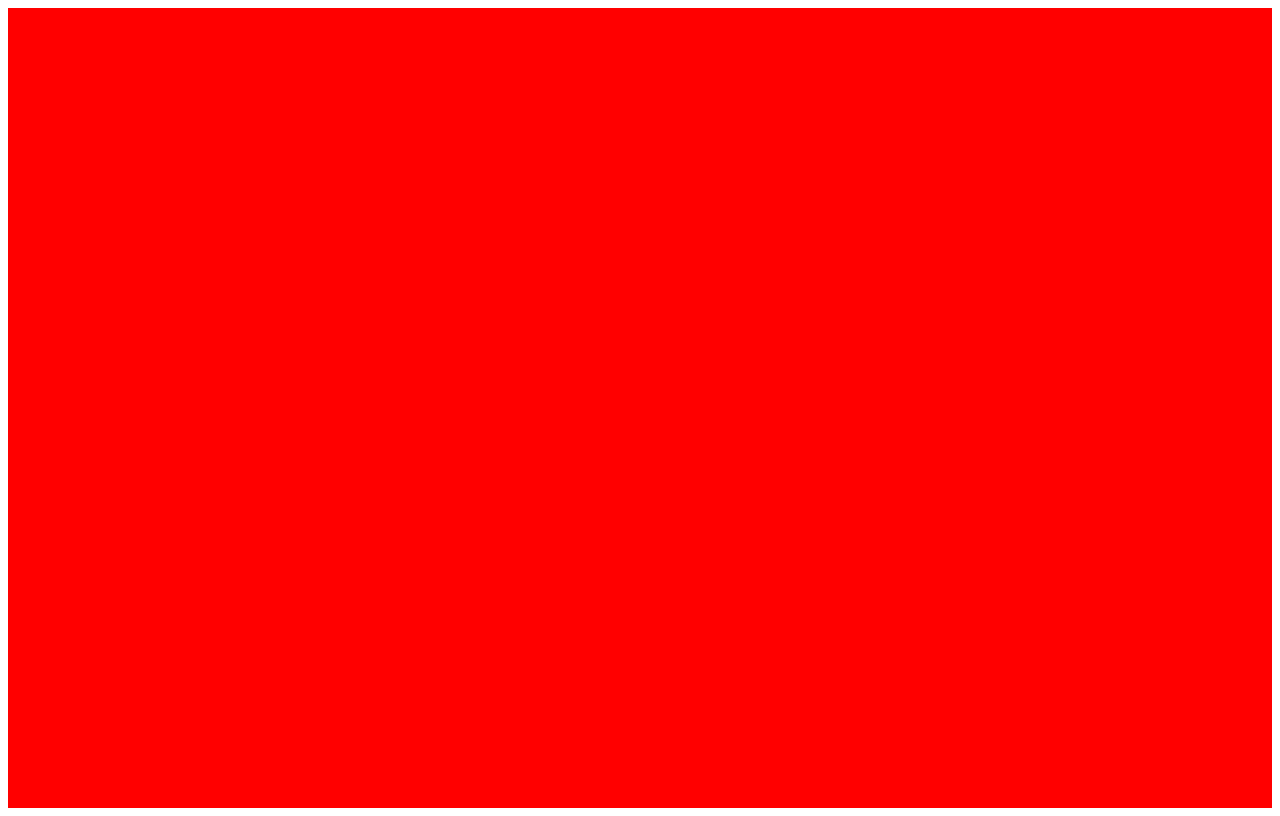
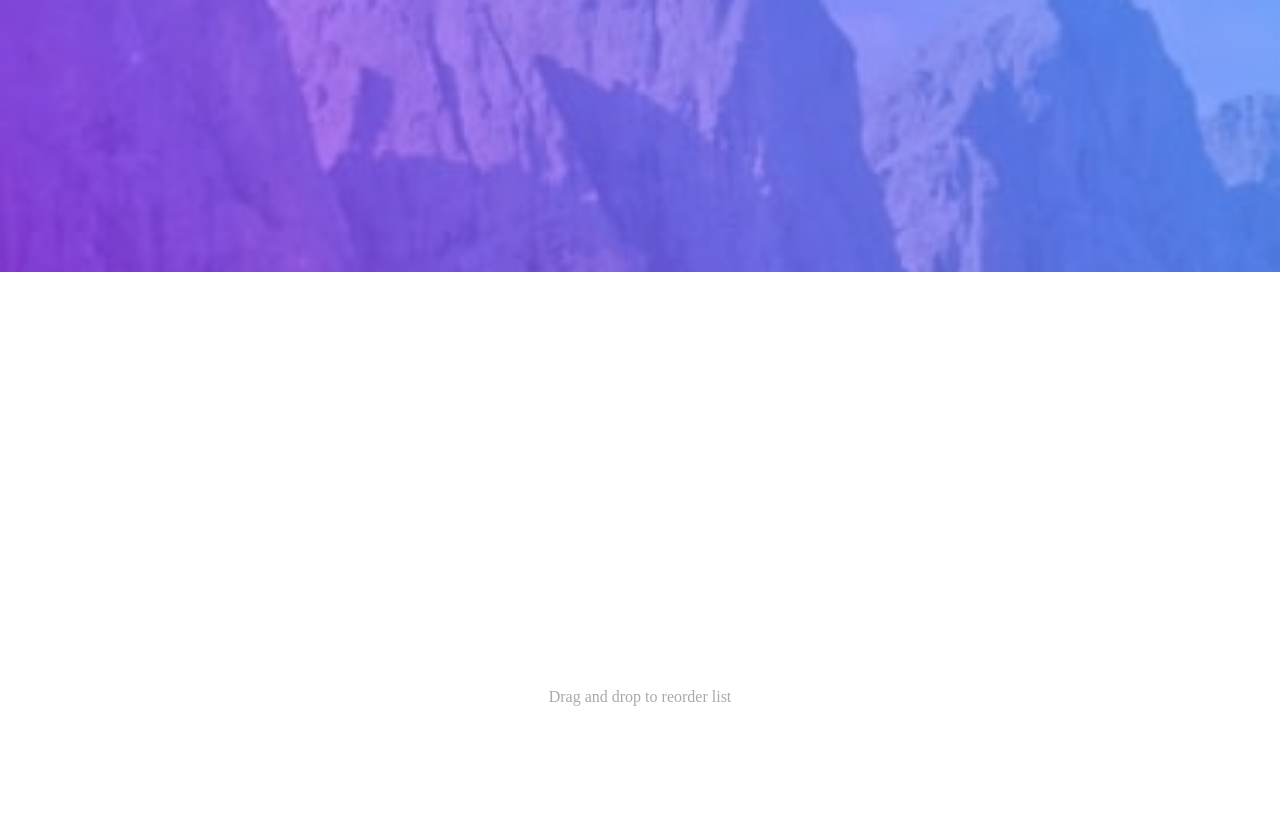
Before and after one commit to JJWallis/todo-app, a React (Create React App) app: page / in a window 1280 px wide. Built offline with nearby package versions, Linux system fonts and the light colour scheme.

Commit message:
Styles pre TODO list setup

```diff
--- a/public/index.html
+++ b/public/index.html
@@ -13,7 +13,7 @@
       <link rel="manifest" href="%PUBLIC_URL%/manifest.json" />
       <title>React App</title>
    </head>
-   <body id="root">
+   <body id="root" style="margin: 0">
       <noscript>You need to enable JavaScript to run this app.</noscript>
    </body>
 </html>
--- a/src/App.tsx
+++ b/src/App.tsx
@@ -5,8 +5,9 @@ import Main from './components/Main'
 import Footer from './components/Footer'
 
 const BodyWrapper = styled.div`
+   display: flex;
+   flex-direction: column;
    min-height: 100vh;
-   background-color: red;
 `
 
 const App: React.FC = () => {
--- a/src/components/Footer.tsx
+++ b/src/components/Footer.tsx
@@ -1,5 +1,14 @@
 import React from 'react'
+import styled from 'styled-components'
 
-export default function Footer() {
-   return <div></div>
-}
+const StyledFooter = styled.footer`
+   min-height: 7rem;
+   color: darkgrey;
+   text-align: center;
+`
+
+const Footer: React.FC = () => (
+   <StyledFooter>Drag and drop to reorder list</StyledFooter>
+)
+
+export default Footer
--- a/src/components/Header.tsx
+++ b/src/components/Header.tsx
@@ -1,5 +1,16 @@
 import React from 'react'
+import styled from 'styled-components'
+import lightBg from '../assets/bg-mobile-light.jpg'
+// import darkBG from ‘../assets/bg-mobile-dark.jpg’
 
-export default function Header() {
-   return <div></div>
-}
+const StyledHeader = styled.header`
+   min-height: 17rem;
+   background-image: url(${lightBg});
+   background-repeat: no-repeat;
+   background-position: center;
+   background-size: cover;
+`
+
+const Header: React.FC = () => <StyledHeader />
+
+export default Header
--- a/src/components/Main.tsx
+++ b/src/components/Main.tsx
@@ -1,5 +1,10 @@
 import React from 'react'
+import styled from 'styled-components'
 
-export default function Main() {
-   return <div></div>
-}
+const StyledMain = styled.main`
+   flex-grow: 1;
+`
+
+const Main: React.FC = () => <StyledMain></StyledMain>
+
+export default Main
```
Also changed, not shown: package.json (indentation only), 1 other file (tests, documents, lock files or other folders).
